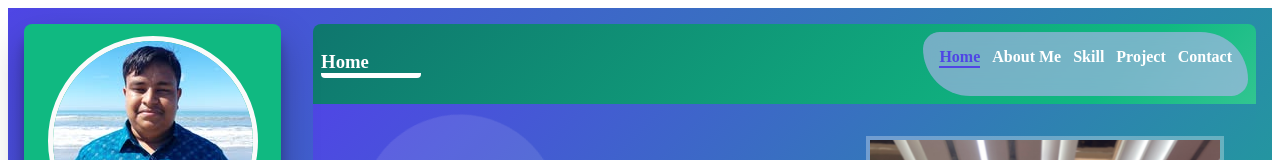
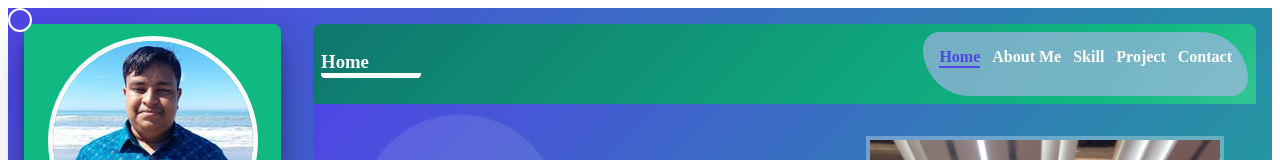
Before and after one commit to shahariar270/portfolio-template, a React (Vite) app in the folder client/: page / in a window 1280 px wide. Shown: the top 160 px of the page. Built offline with nearby package versions, Linux system fonts and the light colour scheme.

Commit message:
add mouse move animation

```diff
--- a/client/src/Layout/index.jsx
+++ b/client/src/Layout/index.jsx
@@ -1,10 +1,28 @@
-import React from 'react'
+import React, { useEffect } from 'react'
 import { LeftContentBox } from './Sections/LeftContentBox'
 import { RightContentBox } from './Sections/RightContentBox'
 
 export const Layout = () => {
+
+  useEffect(() => {
+    const cursor = document.querySelector(".cursor");
+
+    const handleMove = (e) => {
+      if (!cursor) return;
+      cursor.style.transform = `translate(${e.clientX}px, ${e.clientY}px)`;
+    };
+
+    document.addEventListener("mousemove", handleMove);
+
+    return () => {
+      document.removeEventListener("mousemove", handleMove);
+    };
+  }, []);
+
   return (
     <div className='st-portfolio--layout'>
+      <div className="cursor"></div>
+
       <LeftContentBox />
       <RightContentBox />
     </div>
--- a/client/src/assets/styles/common/layout/_layout.scss
+++ b/client/src/assets/styles/common/layout/_layout.scss
@@ -4,8 +4,20 @@
         min-width: 1024px;
         height: 100vh;
         display: flex;
+        cursor: pointer;
         background: linear-gradient(135deg, var(--color-primary) 0%, var(--color-secondary) 100%);
     }
+}
+
+.cursor {
+    width: 20px;
+    height: 20px;
+    border: 2px solid #fff;
+    border-radius: 50%;
+    position: fixed;
+    pointer-events: none;
+    transition: transform 0.15s ease-out;
+    z-index: 9999;
 }
 
 @media (max-width: 768px) {
```
